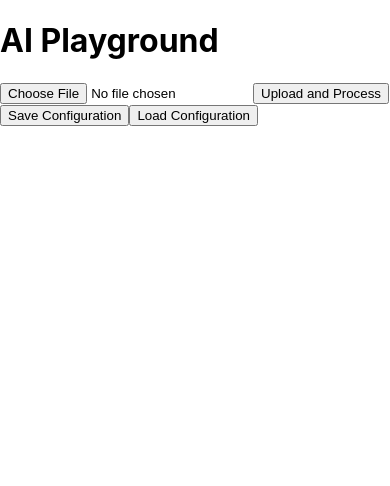
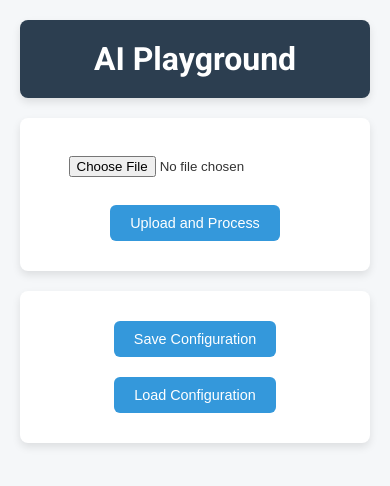
Before and after one commit to meghakn03/ai-playground, a React (Create React App) app in the folder frontend/: page / in a window 390 px wide. Shown: the top 486 px of the page. Built offline with nearby package versions, Linux system fonts and the light colour scheme.

Commit message:
styling applied

```diff
--- a/frontend/src/App.css
+++ b/frontend/src/App.css
@@ -1,38 +1,154 @@
+@import url('https://fonts.googleapis.com/css2?family=Roboto:wght@400;500;700&display=swap');
+
+/* General Styles */
+body {
+  font-family: 'Roboto', sans-serif;
+  background-color: #f5f7f9;
+  color: #333;
+  margin: 0;
+  padding: 0;
+}
+
 .App {
   text-align: center;
+  max-width: 1200px;
+  margin: auto;
+  padding: 20px;
 }
 
-.App-logo {
-  height: 40vmin;
-  pointer-events: none;
+header {
+  background-color: #2c3e50;
+  color: #fff;
+  padding: 20px;
+  border-radius: 8px;
+  box-shadow: 0 4px 8px rgba(0, 0, 0, 0.1);
 }
 
-@media (prefers-reduced-motion: no-preference) {
-  .App-logo {
-    animation: App-logo-spin infinite 20s linear;
+h1 {
+  font-size: 2.5em;
+  margin: 0;
+}
+
+main {
+  margin-top: 20px;
+}
+
+/* Section Styles */
+.upload-section,
+.feature-selection-section,
+.data-preview-section,
+.chart-section,
+.data-splitting-section,
+.model-training-section,
+.model-evaluation-section,
+.config-section {
+  margin-bottom: 20px;
+  padding: 20px;
+  border-radius: 8px;
+  background-color: #fff;
+  box-shadow: 0 4px 8px rgba(0, 0, 0, 0.1);
+}
+
+h2 {
+  color: #34495e;
+  font-size: 1.8em;
+  margin-top: 0;
+  margin-bottom: 15px;
+}
+
+button {
+  background-color: #3498db;
+  color: #fff;
+  border: none;
+  padding: 12px 24px;
+  font-size: 1em;
+  border-radius: 6px;
+  cursor: pointer;
+  transition: background-color 0.3s ease, transform 0.2s ease;
+  margin: 10px;
+}
+
+button:hover {
+  background-color: #2980b9;
+}
+
+button:active {
+  transform: scale(0.98);
+}
+
+input[type="file"] {
+  margin: 10px 0;
+  padding: 8px;
+}
+
+input[type="number"],
+select {
+  padding: 10px;
+  border: 1px solid #ddd;
+  border-radius: 6px;
+  margin-top: 5px;
+  font-size: 1em;
+}
+
+table {
+  width: 100%;
+  margin: 20px 0;
+  border-collapse: collapse;
+  background-color: #fff;
+  border-radius: 8px;
+  overflow: hidden;
+  box-shadow: 0 4px 8px rgba(0, 0, 0, 0.1);
+}
+
+th,
+td {
+  padding: 12px;
+  border: 1px solid #ddd;
+}
+
+thead {
+  background-color: #3498db;
+  color: #fff;
+}
+
+tbody tr:nth-child(even) {
+  background-color: #f9f9f9;
+}
+
+tbody tr:hover {
+  background-color: #f1f1f1;
+}
+
+.error {
+  color: #e74c3c;
+  font-weight: 500;
+  margin: 10px 0;
+}
+
+.chart-container {
+  margin-top: 20px;
+  padding: 20px;
+  border-radius: 8px;
+  background-color: #fff;
+  box-shadow: 0 4px 8px rgba(0, 0, 0, 0.1);
+}
+
+/* Responsive Styles */
+@media (max-width: 768px) {
+  h1 {
+    font-size: 2em;
+  }
+
+  h2 {
+    font-size: 1.4em;
+  }
+
+  button {
+    padding: 10px 20px;
+    font-size: 0.9em;
+  }
+
+  table {
+    font-size: 0.9em;
   }
 }
-
-.App-header {
-  background-color: #282c34;
-  min-height: 100vh;
-  display: flex;
-  flex-direction: column;
-  align-items: center;
-  justify-content: center;
-  font-size: calc(10px + 2vmin);
-  color: white;
-}
-
-.App-link {
-  color: #61dafb;
-}
-
-@keyframes App-logo-spin {
-  from {
-    transform: rotate(0deg);
-  }
-  to {
-    transform: rotate(360deg);
-  }
-}
--- a/frontend/src/App.js
+++ b/frontend/src/App.js
@@ -1,4 +1,5 @@
 import React, { useState } from 'react';
+import './App.css';
 import axios from 'axios';
 import { Line } from 'react-chartjs-2';
 import { Chart as ChartJS, LineElement, CategoryScale, LinearScale, PointElement, Title } from 'chart.js';
@@ -188,16 +189,21 @@ function App() {
 
     return (
         <div className="App">
+            <header>
                 <h1>AI Playground</h1>
+            </header>
+            <main>
+                <section className="upload-section">
                     <input type="file" onChange={handleFileChange} />
                     <button onClick={handleUpload}>Upload and Process</button>
+                </section>
 
                 {columns.length > 0 && (
-                <div>
+                    <section className="feature-selection-section">
                         <h2>Select Features</h2>
-                    <div>
+                        <div className="feature-selection">
                             {columns.map((col, index) => (
-                            <label key={index}>
+                                <label key={index} className="feature-checkbox">
                                     <input
                                         type="checkbox"
                                         value={col}
@@ -211,20 +217,22 @@ function App() {
                         <button onClick={handleFeatureSelection}>Apply Feature Selection</button>
 
                         <h2>Normalization/Standardization</h2>
+                        <div className="normalization">
                             <select value={normalizationMethod} onChange={handleNormalizationChange}>
                                 <option value="minmax">Min-Max Normalization</option>
                                 <option value="standard">Standardization</option>
                             </select>
                             <button onClick={handleNormalizeData}>Apply Normalization</button>
-                    {error && <p style={{ color: 'red' }}>{error}</p>}
                         </div>
+                        {error && <p className="error">{error}</p>}
+                    </section>
                 )}
 
                 {data.length > 0 && (
-                <div>
+                    <section className="data-preview-section">
                         <h2>Data Preview</h2>
                         <p>Shape: {shape ? `${shape[0]} rows, ${shape[1]} columns` : ''}</p>
-                    <table border="1">
+                        <table>
                             <thead>
                                 <tr>
                                     {columns.map((col, index) => (
@@ -242,18 +250,18 @@ function App() {
                                 ))}
                             </tbody>
                         </table>
-                </div>
+                    </section>
                 )}
 
                 {chartData.labels.length > 0 && (
-                <div>
+                    <section className="chart-section">
                         <h2>Data Visualization</h2>
                         <Line data={chartData} options={{ responsive: true, plugins: { legend: { position: 'top' } } }} />
-                </div>
+                    </section>
                 )}
 
                 {data.length > 0 && (
-                <div>
+                    <section className="data-splitting-section">
                         <h2>Data Splitting</h2>
                         <label>
                             Test Size:
@@ -269,9 +277,9 @@ function App() {
                         <button onClick={handleSplitData}>Split Data</button>
 
                         {trainData.length > 0 && (
-                        <div>
+                            <div className="train-data-preview">
                                 <h2>Training Data Preview</h2>
-                            <table border="1">
+                                <table>
                                     <thead>
                                         <tr>
                                             {columns.map((col, index) => (
@@ -293,9 +301,9 @@ function App() {
                         )}
 
                         {testData.length > 0 && (
-                        <div>
+                            <div className="test-data-preview">
                                 <h2>Testing Data Preview</h2>
-                            <table border="1">
+                                <table>
                                     <thead>
                                         <tr>
                                             {columns.map((col, index) => (
@@ -315,26 +323,29 @@ function App() {
                                 </table>
                             </div>
                         )}
-                </div>
+                    </section>
                 )}
 
                 {XTrain.length > 0 && (
-                <div>
+                    <section className="model-training-section">
                         <h2>Model Training</h2>
                         <button onClick={handleTrainModel}>Train Model</button>
-                </div>
+                    </section>
                 )}
 
                 {XTest.length > 0 && (
-                <div>
+                    <section className="model-evaluation-section">
                         <h2>Model Evaluation</h2>
                         <button onClick={handleEvaluateModel}>Evaluate Model</button>
                         {accuracy !== null && <p>Model Accuracy: {accuracy}</p>}
-                </div>
+                    </section>
                 )}
 
+                <section className="config-section">
                     <button onClick={handleSaveConfig}>Save Configuration</button>
                     <button onClick={handleLoadConfig}>Load Configuration</button>
+                </section>
+            </main>
         </div>
     );
 }
```
Lines whose indentation alone changed are shown as unchanged.
